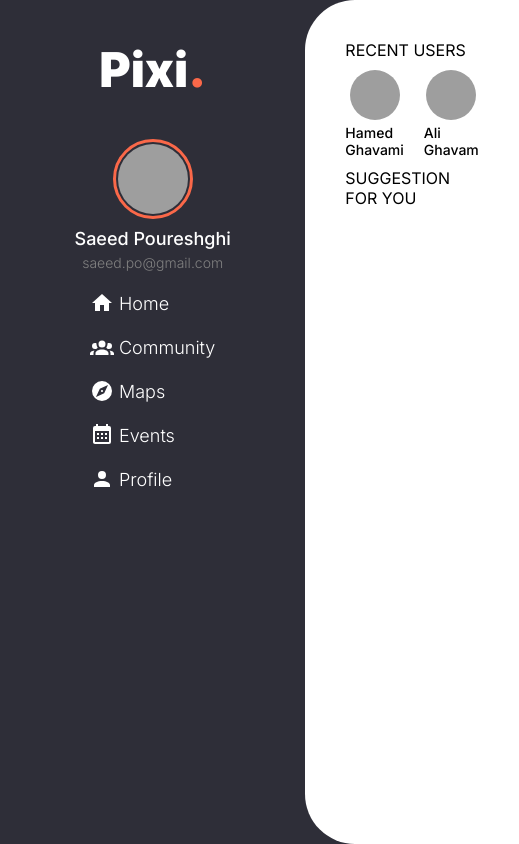
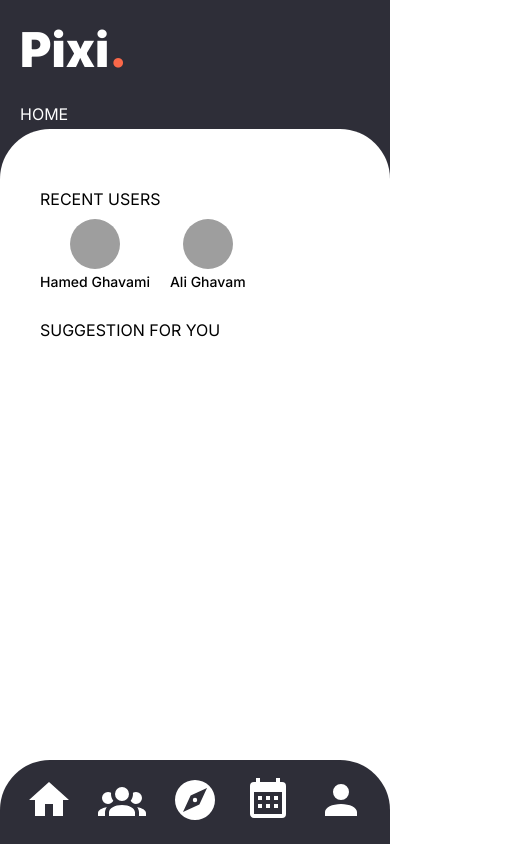
Before and after one commit to studio19-ir/pixiweb, a React (Create React App) app: page / in a window 390 px wide. Both pictures are taken after a click on the button "Sign in by Google+". Shown: the whole page, 519 px wide, since content can reach past the window. Built offline with nearby package versions, Linux system fonts and the light colour scheme; grey boxes are pictures that could not be loaded.

Commit message:
do responsive

```diff
--- a/src/pages/Layout.jsx
+++ b/src/pages/Layout.jsx
@@ -1,15 +1,35 @@
 import React, { useContext } from 'react'
-import { Link, Outlet } from 'react-router-dom'
+import { Link, Outlet, useLocation,  } from 'react-router-dom'
 import { AuthContext } from '../context/AuthContext'
 import Icon from '@mdi/react';
 import { mdiHome,mdiAccountGroup, mdiCompass, mdiCalendarMonth, mdiAccount } from '@mdi/js';
 
-function Layout() {
+function Layout(props) {
 
   const {User} = useContext(AuthContext);
+  const location = useLocation();
+
+  const Normalize = (str) => {
+
+    let path = '';
+
+    if (str === '/') {
+      path = 'HOME'
+    }else{
+      path = str.slice(1).toUpperCase();
+
+    }
+
+  return path;
+  }
+
 
   return (
     <div className='layout_main'>
+      <div className="mobile_header">
+      <div className="logo">Pixi<span className="dot">.</span> </div>
+      <div className="route">{Normalize(location.pathname)}</div>
+      </div>
       <div className="menubar">
         <div className="logo">Pixi<span className="dot">.</span> </div>
         <div className="profile">
@@ -29,6 +49,17 @@ function Layout() {
 
         </ul>
       </div>
+      <div className="menubar_mobile">
+      <ul>
+        <li><Link to="/"><Icon path={mdiHome} color="white" size={2}  /></Link></li>
+        <li><Link to="/community"><Icon path={mdiAccountGroup} color="white" size={2}  /></Link></li>
+        <li><Link to="/maps"><Icon path={mdiCompass} color="white" size={2}  /></Link></li>
+        <li><Link to="/events"><Icon path={mdiCalendarMonth} color="white" size={2}  /></Link></li>
+        <li><Link to="/profile"><Icon path={mdiAccount} color="white" size={2}  /></Link></li>
+
+
+        </ul>
+      </div>
       <div className="layout_content">
         <Outlet/>
       </div>
--- a/src/styles.css
+++ b/src/styles.css
@@ -139,6 +139,9 @@ button.signin:hover {
     display: flex;
     flex-direction: column;
 }
+.home_recent{
+    padding: 20px 0;
+}
 .home_recent_list {
     display: flex;
     flex-direction: row;
@@ -164,3 +167,21 @@ button.signin:hover {
     display: flex;
     flex-direction: column;
 }
+.menubar_mobile{display: none;}
+.mobile_header{display: none;}
+@media screen and (max-width : 1199px) {
+    .layout_main{
+        flex-direction: column;
+    }
+
+    .menubar{display: none;}
+    .layout_content{border-radius: 50px 50px 0 0;}
+    .mobile_header{display: flex;flex-direction:column;align-items: flex-start;}
+    .mobile_header .logo {font-weight: 900;padding: 20px;font-size: 48px;text-align: center;color: white;}
+    .mobile_header span.dot{color:var(--secondary)}
+    .mobile_header .route {color:white;padding: 5px 20px;}
+    .menubar_mobile{display: flex;position: absolute; bottom: 0;left: 0;z-index: 10; background-color: var(--backcolor);width: 100%;border-top-right-radius: 50px;border-top-left-radius: 50px;}
+    .menubar_mobile ul {display: flex;justify-content: space-evenly;flex: 1;padding: 0;}
+    .menubar_mobile ul li {display: flex; flex-direction: column;justify-content: center;align-items: center;}
+
+}
```
Also changed, not shown: src/App.js (+5 -5 lines).
